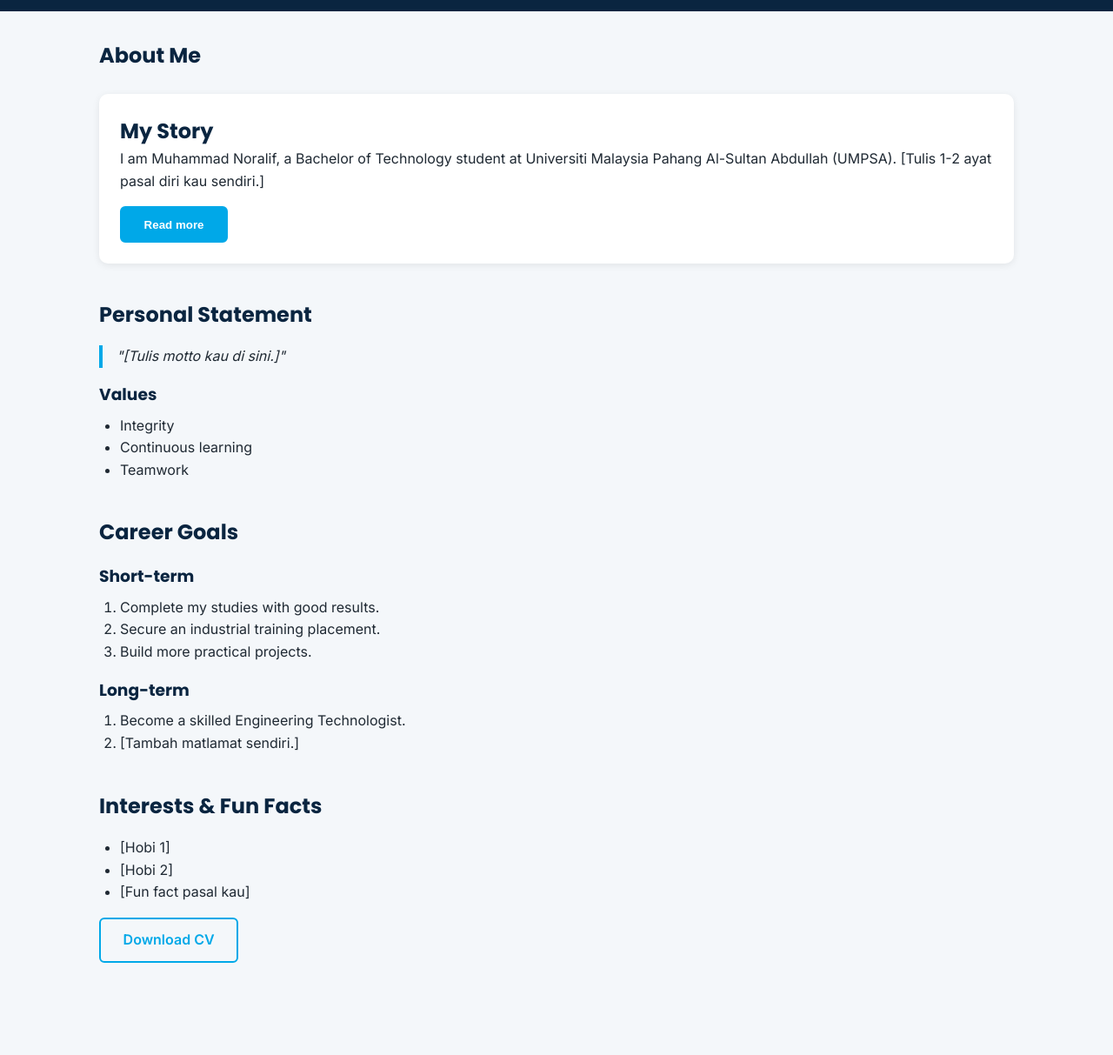
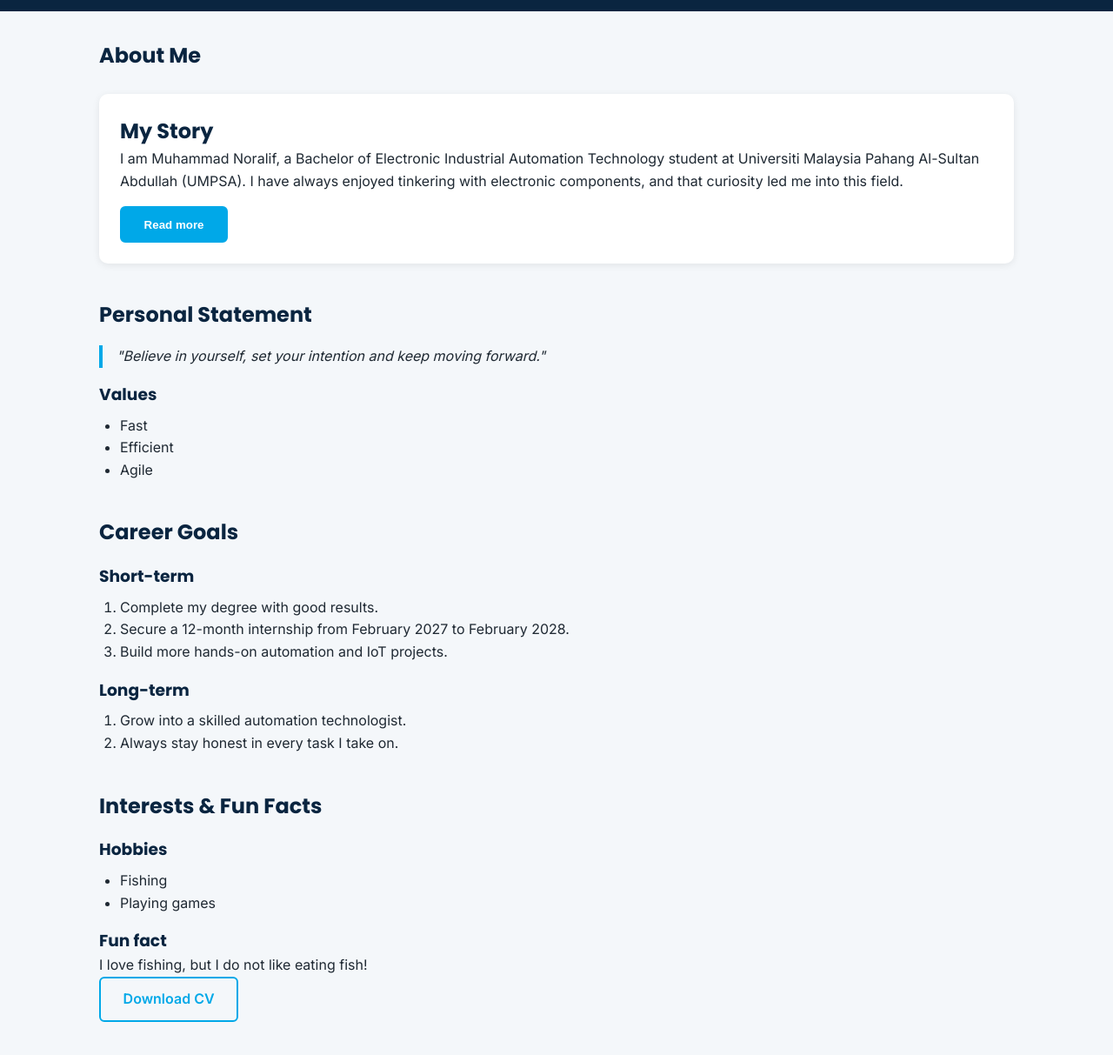
Before and after one commit to MUHAMMADALEEP/portfolio, a plain HTML site: page about.html in a window 1280 px wide. Shown: the part 57-1270 px from the top of the page at 87% size. Before the commit the page ends 1236 px from the top, so only its background shows below. Drawn offline with Linux system fonts and the light colour scheme.

Commit message:
Add about page content

```diff
--- a/about.html
+++ b/about.html
@@ -31,14 +31,23 @@
     <article class="about-card">
       <h2>My Story</h2>
       <p>
-        I am Muhammad Noralif, a Bachelor of Technology student at
-        Universiti Malaysia Pahang Al-Sultan Abdullah (UMPSA).
-        [Tulis 1-2 ayat pasal diri kau sendiri.]
+        I am Muhammad Noralif, a Bachelor of Electronic Industrial Automation
+        Technology student at Universiti Malaysia Pahang Al-Sultan Abdullah
+        (UMPSA). I have always enjoyed tinkering with electronic components,
+        and that curiosity led me into this field.
       </p>
       <div id="more-text" class="more-text">
         <p>
-          [Tulis cerita lanjut: kenapa kau pilih bidang ni, pengalaman
-          yang membentuk kau, dan apa yang kau minat.]
+          I chose Kolej Vokasional Slim River because I found the
+          academic subjects in secondary school hard to keep up with, and
+          hands-on learning suited me better. My six-month internship at
+          DLA Engineering let me explore much more, from wiring to
+          installing access control systems on real sites.
+        </p>
+        <p>
+          Running my own online business taught me how to communicate
+          with different kinds of people, a skill I use in group projects
+          and at work.
         </p>
       </div>
       <button id="read-more-btn" class="btn">Read more</button>
@@ -48,13 +57,13 @@
   <section>
     <h2>Personal Statement</h2>
     <blockquote class="motto">
-      "[Tulis motto kau di sini.]"
+      "Believe in yourself, set your intention and keep moving forward."
     </blockquote>
     <h3>Values</h3>
     <ul>
-      <li>Integrity</li>
-      <li>Continuous learning</li>
-      <li>Teamwork</li>
+      <li>Fast</li>
+      <li>Efficient</li>
+      <li>Agile</li>
     </ul>
   </section>
 
@@ -62,24 +71,26 @@
     <h2>Career Goals</h2>
     <h3>Short-term</h3>
     <ol>
-      <li>Complete my studies with good results.</li>
-      <li>Secure an industrial training placement.</li>
-      <li>Build more practical projects.</li>
+      <li>Complete my degree with good results.</li>
+      <li>Secure a 12-month internship from February 2027 to February 2028.</li>
+      <li>Build more hands-on automation and IoT projects.</li>
     </ol>
     <h3>Long-term</h3>
     <ol>
-      <li>Become a skilled Engineering Technologist.</li>
-      <li>[Tambah matlamat sendiri.]</li>
+      <li>Grow into a skilled automation technologist.</li>
+      <li>Always stay honest in every task I take on.</li>
     </ol>
   </section>
 
   <section>
     <h2>Interests &amp; Fun Facts</h2>
+    <h3>Hobbies</h3>
     <ul>
-      <li>[Hobi 1]</li>
-      <li>[Hobi 2]</li>
-      <li>[Fun fact pasal kau]</li>
+      <li>Fishing</li>
+      <li>Playing games</li>
     </ul>
+    <h3>Fun fact</h3>
+    <p>I love fishing, but I do not like eating fish!</p>
     <a href="docs/resume.pdf" class="btn btn-outline" download>Download CV</a>
   </section>
 </main>
```
